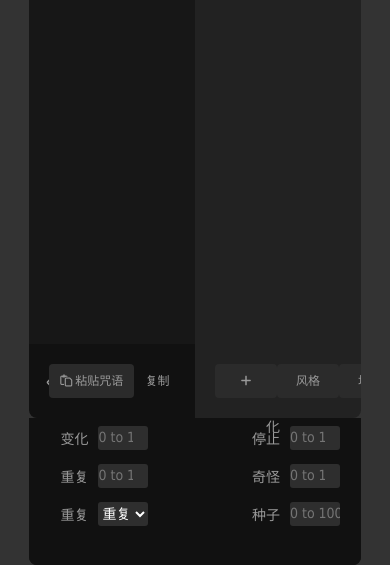
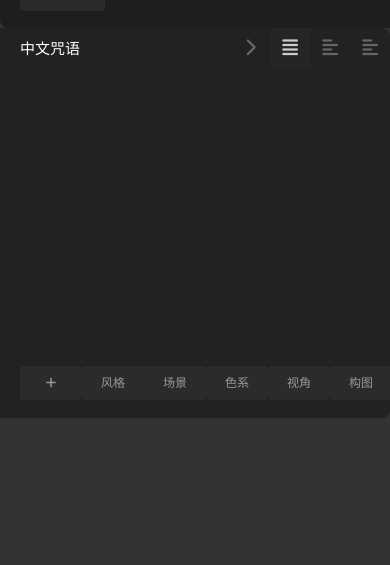
Before and after one commit to Wonvy/aigc_tools, a website with bundled scripts: page index.html in a window 390 px wide. Shown: the part 279-844 px from the top of the page. Built offline with nearby package versions, Linux system fonts and the light colour scheme.

Commit message:
修改样式

```diff
--- a/css/layout_media.css
+++ /dev/null
@@ -1,75 +0,0 @@
-@media (max-width: 900px) {
-  main {
-    height: 100%;
-    justify-content: flex-start;
-  }
-
-  .main-wrap {
-    height: 100%;
-    flex-direction: column;
-  }
-
-  .main-wrap .zh_wrap,
-  .main-wrap .en_wrap {
-    width: 100%;
-  }
-
-  .main-wrap.vs .zh_wrap,
-  .main-wrap.vs .main {
-    width: 50%;
-  }
-
-  .main-wrap {
-    width: 100%;
-    flex-wrap: nowrap;
-    row-gap: 0px;
-  }
-
-  .en_wrap {
-    min-height: 44%;
-  }
-
-  .zh_wrap {
-    /* min-height: 44%; */
-    height: 100%;
-  }
-
-  .wrap {
-    row-gap: 20px;
-  }
-
-  #commonds {
-    width: 100%;
-    height: 12%;
-  }
-
-  #commonds div {
-    width: calc(50% - 12px);
-  }
-
-  #full_screen .full_screen-wrap {
-    flex-direction: column;
-    justify-content: flex-start;
-    align-items: center;
-    width: 100%;
-    height: 100%;
-  }
-
-  #fixed-header {
-    flex-direction: row;
-    flex-wrap: nowrap;
-    align-items: center;
-    width: 100%;
-    height: 20%;
-    padding: 0;
-  }
-
-  .full_screen-wrap .right {
-    height: 84%;
-    /* overflow-y: auto; */
-  }
-
-  .div_after {
-    width: 100%;
-  }
-}
--- a/sass/layout.sass
+++ b/sass/layout.sass
@@ -206,12 +206,18 @@ body,
     width: 85%
     max-width: 1200px
     position: relative
+    z-index: 2
+    &:hover
+      // + .div_after
+      //   top: 0px
+
     nav
       color: #fff
       display: flex
       justify-content: space-between
       width: 100%
         /* background-color: #191919; */
+      user-select: none
       -web-kit-user-select: none
       h2
         box-sizing: border-box
@@ -232,6 +238,7 @@ body,
           cursor: pointer
           color: #666
           background-color: transparent
+          user-select: none
           -web-kit-user-select: none
           &.active
             color: #ccc
@@ -282,6 +289,7 @@ body,
       i
         opacity: 0
         cursor: pointer
+        user-select: none
         -web-kit-user-select: none
         transition: transform 0.3s ease-out
       &:hover,&.mg
@@ -305,6 +313,7 @@ body,
         width: 40px
         border-radius: 8px 0 0 8px
         background: #191919
+        user-select: none
         -web-kit-user-select: none
         i
           &:hover
@@ -360,6 +369,7 @@ body,
     width: 85%
     max-width: 1200px
     height: 170px
+    top: -170px
     justify-content: flex-start
     align-items: flex-start
     flex-direction: column
@@ -367,6 +377,8 @@ body,
     flex-wrap: nowrap
     border-radius: 0 0 8px 8px
     overflow: hidden
+    transition: top 0.3s ease
+    z-index: 1
     >div
       position: absolute
       left: 0
@@ -418,13 +430,14 @@ body,
             border-radius: 15px
             z-index: 1
             filter: brightness(28%)
-            transition: brightness,background-color 0.2s ease
-        &:hover
-          img
-            /* background-color: #333; */
-            /* background-color: transparent; */
-            filter: brightness(80%)
-            /* background-color: transparent; */
+            transition: brightness,background-color,width 0.3s ease
+          &:hover
+            img
+              /* background-color: #333; */
+              /* background-color: transparent; */
+              width: 110%
+              filter: brightness(80%)
+              /* background-color: transparent; */
 
     .view1
       width: 100%
@@ -465,6 +478,7 @@ body,
           flex-direction: column-reverse
           align-items: center
           transition: all 0.2s ease
+          user-select: none
           -web-kit-user-select: none
           border-radius: 10px
           justify-content: center
@@ -746,6 +760,7 @@ body,
       height: 110px
       /* border-radius: 17px; */
       border-radius: 12px
+      user-select: none
       -web-kit-user-select: none
       /* 禁止选择文本 */
       color: #999
@@ -882,6 +897,7 @@ body,
   align-content: center
   align-items: center
   overflow: hidden
+  user-select: none
   -web-kit-user-select: none
   p
     max-width: 60%
@@ -890,3 +906,39 @@ body,
     line-height: 35px
     text-overflow: ellipsis
     visibility: hidden
+
+@media (max-width: 900px)
+  #full_screen
+    .full_screen-wrap
+      flex-direction: column
+      justify-content: flex-start
+      align-items: center
+      width: 100%
+      height: 100%
+      .right
+        height: 84%
+      #fixed-header
+        flex-direction: row
+        flex-wrap: nowrap
+        align-items: center
+        width: 100%
+        height: 20%
+        padding: 0
+
+  #main
+    height: 100%
+    justify-content: flex-start
+    .main-wrap
+      width: 100%
+      height: 100%
+      flex-wrap: nowrap
+      row-gap: 0px
+      flex-direction: column
+      .en_wrap
+        width: 100%
+        min-height: 44%
+      .zh_wrap
+        width: 100%
+        height: 100%
+    .div_after
+      width: 100%
```
Also changed, not shown: css/layout.css, 1 other file.
